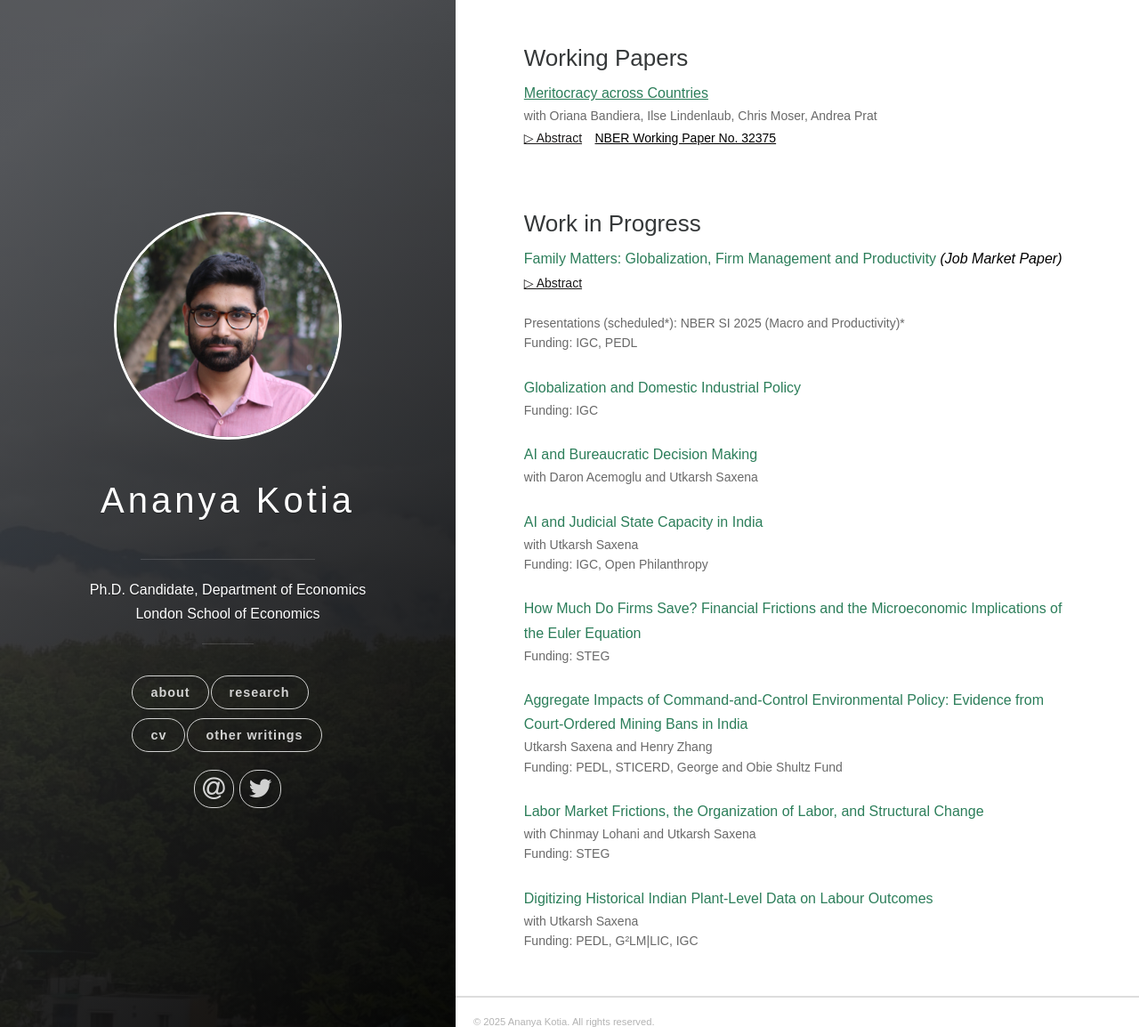
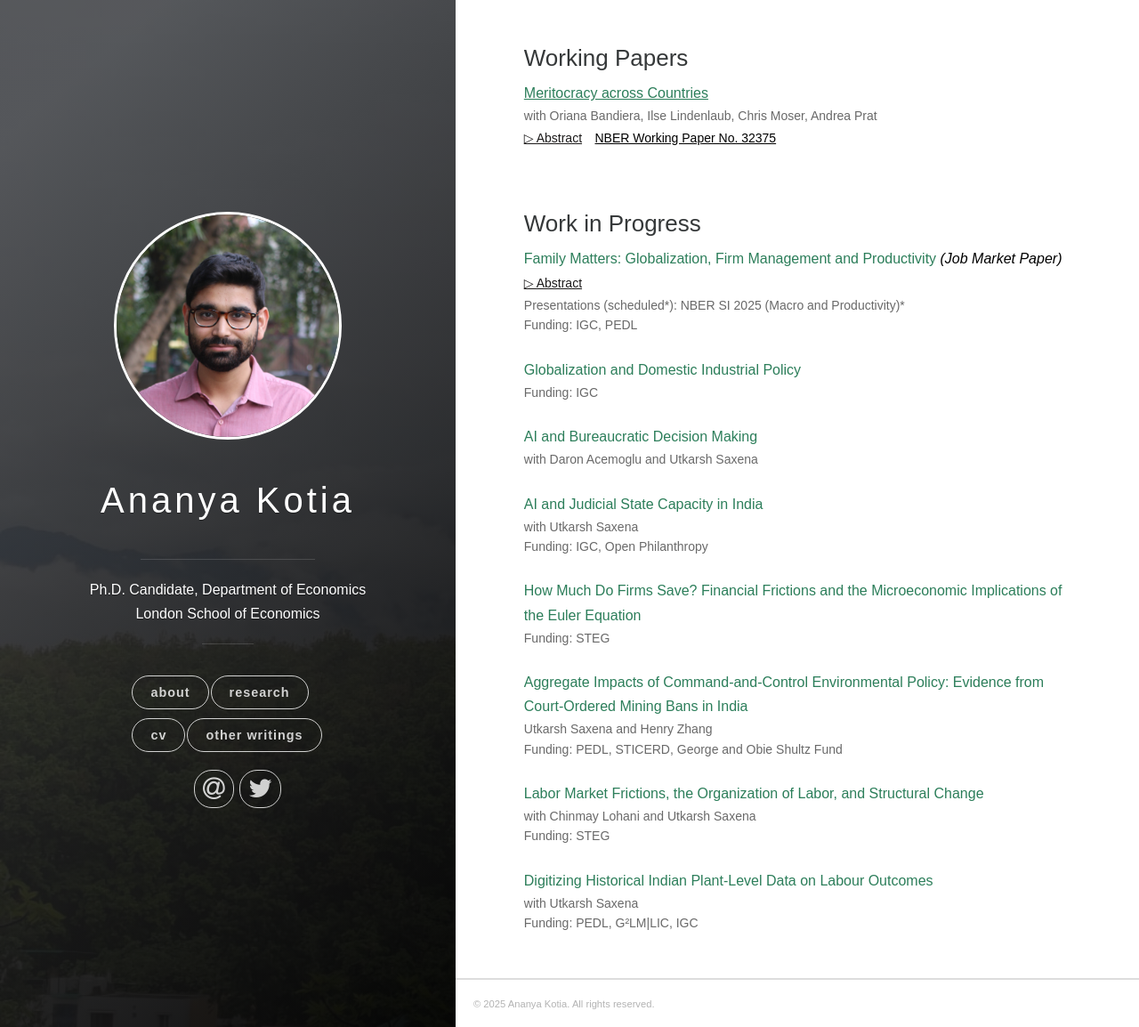
Before and after one commit to ananyakotia/ananyakotia.github.io, a Jekyll site: the page built from pages/research.markdown, in a window 1280 px wide and 1154 px high. Shown: the whole window at 89% size. Built offline with Jekyll 4.4.1, drawn with Linux system fonts in a browser that asks for light colours; nearby versions of some CDN libraries; some web fonts are replaced; a style sheet for code colours, icons or effects is not loaded.

Commit message:
Update research.markdown

```diff
--- a/pages/research.markdown
+++ b/pages/research.markdown
@@ -53,7 +53,7 @@ permalink: /research/
 		  </h6>
 		</div>
 	</li>
-	<li class="author-funding" style="font-size: 14px;">
+	<li class="author-funding" style="font-size: 14px; margin-top: -20px">
     Presentations (scheduled*):
       <a href="https://www.nber.org/conferences/si-2025-macroeconomics-and-productivity" target="_blank">
        NBER SI 2025 (Macro and Productivity)*
```
